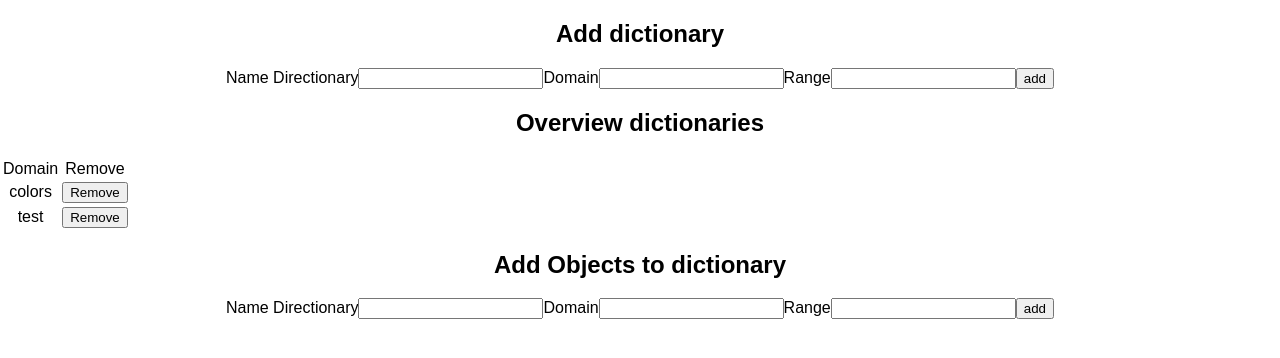
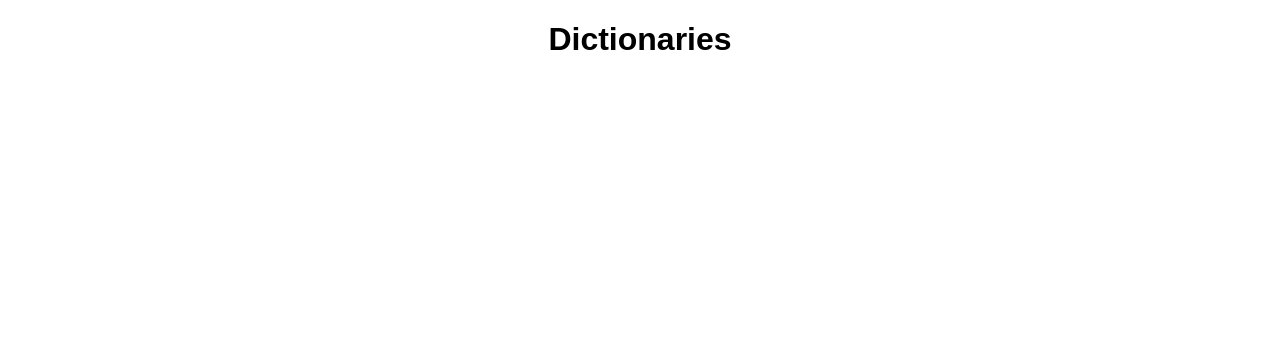
Before and after one commit to JessyVandoorn/WFEOnedot, a React (Create React App) app in the folder dictionaries/: page / in a window 1280 px wide. Shown: the top 358 px of the page. Built offline with nearby package versions, Linux system fonts and the light colour scheme.

Commit message:
first setup without state management

```diff
--- a/dictionaries/package.json
+++ b/dictionaries/package.json
@@ -3,8 +3,6 @@
   "version": "0.1.0",
   "private": true,
   "dependencies": {
-    "mobx": "^4.2.0",
-    "mobx-react": "^5.0.0",
     "react": "^16.4.2",
     "react-dom": "^16.4.2",
     "react-scripts": "1.1.5",
--- /dev/null
+++ b/dictionaries/src/App.js
@@ -0,0 +1,22 @@
+import React, { Component } from 'react';
+import './css/App.css';
+
+
+class App extends Component {
+
+  constructor(){
+    super();
+    this.state={dictionaries:{}};
+  }
+
+  render() {
+    const {dictionaries} = this.state;
+    return (
+      <div className="App">
+      <h1>Dictionaries</h1>
+      </div>
+    );
+  }
+}
+
+export default App;
--- a/dictionaries/src/components/AddDictionary.jsx
+++ /dev/null
@@ -1,33 +0,0 @@
-import React from "react";
-import Dictionary from "../models/Dictionary";
-
-const AddDictionary = ({store}) => {
-
-    const handleSubmitForm = e => {
-        e.preventDefault();
-        const form = e.currentTarget;
-        if(form.name.value){
-            const dictionary = new Dictionary(form.name.value, form.domain.value, form.range.value);
-            store.addDictionary(dictionary);
-            form.reset();
-        }
-    }
-
-    return(
-        <form onSubmit={handleSubmitForm}>
-            <label htmlFor="">Name Directionary
-                <input type="text" name="name"/>
-            </label>
-            <label htmlFor="">Domain
-                <input type="text" name="domain"/>
-            </label>
-
-            <label htmlFor="">Range
-                <input type="text" name="range"/>
-            </label>
-            <input type="submit" value="add"/>
-        </form>
-    )
-};
-
-export default AddDictionary;
--- a/dictionaries/src/components/AddObjects.jsx
+++ /dev/null
@@ -1,34 +0,0 @@
-import React from "react";
-import { observer } from "mobx-react";
-import Dictionary from "../models/Dictionary";
-
-const AddObjects = ({store}) => {
-
-    const handleSubmitForm = e => {
-        e.preventDefault();
-        const form = e.currentTarget;
-        if (form.name.value) {
-            const dictionary = new Dictionary(form.name.value, form.domain.value, form.range.value);
-            store.addObject(dictionary);
-            form.reset();
-        }
-    }
-
-    return (
-        <form onSubmit={handleSubmitForm}>
-            <label htmlFor="">Name Directionary
-                <input type="text" name="name" />
-            </label>
-            <label htmlFor="">Domain
-                <input type="text" name="domain" />
-            </label>
-
-            <label htmlFor="">Range
-                <input type="text" name="range" />
-            </label>
-            <input type="submit" value="add" />
-        </form>
-    )
-};
-
-export default observer(AddObjects);
--- a/dictionaries/src/components/Dictionaries.jsx
+++ /dev/null
@@ -1,45 +0,0 @@
-import React from "react";
-import { observer } from "mobx-react";
-
-const Dictionaries = ({ dictionaries, store }) => {
-    const handleRemove = (e) => {
-        console.log(e);
-        //store.removeDictionary(e);
-    }
-
-    return (
-        <table>
-            <thead>
-                <tr>
-                    <td>Domain</td>
-                    {/* <td>Range</td> */}
-                    <td>Remove</td>
-                </tr>
-            </thead>
-
-            {Object.keys(dictionaries).map((item, dictionary) => {
-                console.log(dictionaries[item].dictionary);
-                return (
-                    <tbody>
-                        <tr key={dictionaries[item].dictionary.name}>
-                            <td>{dictionaries[item].dictionary.name}</td>
-                            <td><button onClick={handleRemove}>Remove</button></td>
-                        </tr>
-                        {/* <tr key={dictionaries[item].dictionary.id}>
-                            <input type="text" value={dictionaries[item].dictionary.domain}
-                                onChange={e => dictionaries[item].dictionary.changeDomain(e.currentTarget.value)}
-                            />
-                            <input type="text" value={dictionaries[item].dictionary.range}
-                                onChange={e => dictionaries[item].dictionary.changeRange(e.currentTarget.value)}
-                            />
-                            <td><button>Remove</button></td>
-                        </tr> */}
-                    </tbody>
-                )
-            })}
-
-        </table>
-    );
-};
-
-export default observer(Dictionaries);
--- a/dictionaries/src/containers/App.js
+++ /dev/null
@@ -1,30 +0,0 @@
-import React, { Component } from 'react';
-import '../css/App.css';
-import AddDictionary from "../components/AddDictionary";
-import AddObjects from "../components/AddObjects";
-import Dictionaries from "../components/Dictionaries";
-import {observer} from "mobx-react";
-
-class App extends Component {
-  render() {
-    const {store} = this.props;
-    return (
-      <div className="App">
-        <article>
-          <h2>Add dictionary</h2>
-          <AddDictionary store={store} />
-        </article>
-        <article>
-          <h2>Overview dictionaries</h2>
-          <Dictionaries dictionaries={store.dictionaryArray} store={store}/>
-        </article>
-        <article>
-          <h2>Add Objects to dictionary</h2>
-          <AddObjects store={store} />
-        </article>
-      </div>
-    );
-  }
-}
-
-export default observer(App);
--- a/dictionaries/src/index.js
+++ b/dictionaries/src/index.js
@@ -1,9 +1,8 @@
 import React from 'react';
 import ReactDOM from 'react-dom';
 import "./css/index.css";
-import App from './containers/App';
+import App from './App';
 import registerServiceWorker from './registerServiceWorker';
-import store from './store'
 
-ReactDOM.render(<App store={store}/>, document.getElementById('root'));
+ReactDOM.render(<App />, document.getElementById('root'));
 registerServiceWorker();
--- a/dictionaries/src/models/Dictionary.jsx
+++ /dev/null
@@ -1,31 +0,0 @@
-import {decorate, observable, action} from "mobx";
-import uniqid from "uniqid";
-
-class Dictionary {
-    constructor(name, domain, range){
-        this.id = uniqid();
-        this.name = name;
-        this.domain = domain;
-        this.range = range;
-    }
-
-    changeDomain = value => {
-        this.domain = value;
-        console.log(this.domain);
-    }
-
-    changeRange = value => {
-        this.range = value;
-        console.log(this.range);
-    }
-};
-
-decorate(Dictionary,{
-    name: observable,
-    domain: observable,
-    range: observable,
-    changeDomain: action,
-    changeRange: action
-})
-
-export default Dictionary;
--- a/dictionaries/src/store/index.js
+++ /dev/null
@@ -1,49 +0,0 @@
-import Dictionary from '../models/Dictionary';
-import {
-    decorate,
-    observable,
-    action
-} from 'mobx';
-
-class Store {
-    dictionaryArray = [];
-
-    constructor() {
-        this.addDictionary(new Dictionary("colors", "stonegrey", "darkgrey"));
-        this.addDictionary(new Dictionary("test", "darkstone", "greygrey"));
-    }
-
-    addDictionary = dictionary => {
-        this.dictionaryArray[`${dictionary.name}`] = {
-            dictionary
-        };
-        console.log(this.dictionaryArray);
-    }
-
-    removeDictionary = dictionary => {
-        this.dictionaryArray.remove(dictionary);
-        console.log(this.dictionaryArray);
-    }
-
-    addObject = dictionary => {
-        console.log(this.dictionaryArray);
-        Object.keys(this.dictionaryArray).map(item => {
-            if (item === dictionary.name) {
-                console.log(item);
-                console.log(this.dictionaryArray[item]);
-                Object.extend(item, {dictionary});
-                console.log(this.dictionaryArray);
-            }
-        })
-    }
-
-};
-
-decorate(Store, {
-    dictionaryArray: observable,
-    addDictionary: action,
-    addObject: action
-})
-
-const store = new Store();
-export default store;
```
